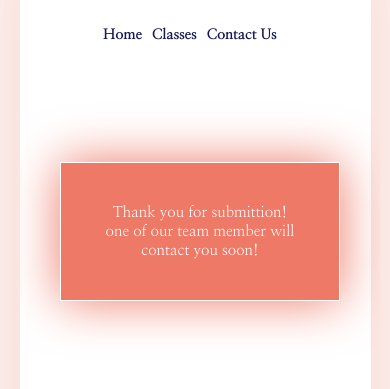
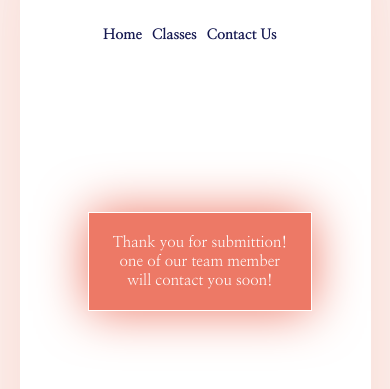
Before and after one commit to AmeenNoor/activeBeat-center, a plain HTML site: page thankyou.html in a window 390 px wide. Shown: the part 98-487 px from the top of the page. Drawn offline with Linux system fonts and the light colour scheme; a web font is replaced by a local one.

Commit message:
Add responsive styling to Thank You page for larger to medium screens

```diff
--- a/assets/css/style.css
+++ b/assets/css/style.css
@@ -398,13 +398,14 @@ label {
 #thank-container p,
 #error-container p {
     font-size: 30px;
-    margin: 200px;
+    margin-top: 100px;
+    margin-bottom: 400px;
     border: 1px solid white;
     text-align: center;
-    padding: 40px;
+    padding: 20px;
     box-shadow: 0 0 50px 0 #ed7966;
-    border-top-left-radius: 60px;
-    border-bottom-right-radius: 60px;
+    border-top-left-radius: 30px;
+    border-bottom-right-radius: 30px;
     background-color: #ed7966;
     color: white;
 }
@@ -449,7 +450,11 @@ label {
         width: 100%;
     }
 
-
+    .thankyou,
+    .error-message {
+        margin: 0 auto;
+        width: 80%;
+    }
 
 }
 
@@ -500,6 +505,8 @@ label {
     #about-us p,
     #classes-contianer>p,
     #thank-container p,
+    #error-container p,
+    #thank-container p,
     #error-container p {
         font-size: 20px;
     }
@@ -524,20 +531,6 @@ label {
     #booking-container form {
         width: 80%;
         border-bottom-right-radius: 0;
-    }
-
-    .thankyou,
-    .error-message {
-        margin: 0 auto;
-        width: 100%;
-    }
-
-    #thank-container p,
-    #error-container p {
-        font-size: 30px;
-        margin: 300px auto;
-        border-top-left-radius: 40px;
-        border-bottom-right-radius: 40px;
     }
 
 }
@@ -641,15 +634,9 @@ label {
         height: 170px;
     }
 
-    .thankyou,
-    .error-message {
-        margin: 0 auto;
-        width: 100%;
-    }
 
     #thank-container p,
     #error-container p {
-        margin: 50px auto;
         border-top-left-radius: 0;
         border-bottom-right-radius: 0;
     }
--- a/thankyou.html
+++ b/thankyou.html
@@ -36,11 +36,11 @@
     </header>
 
     <!-- THANK YOU MESSAGE SECTION -->
-    <section id="thank-container">
+    <div id="thank-container">
         <div class="thankyou">
             <p>Thank you for submittion! one of our team member will contact you soon!</p>
         </div>
-    </section>
+    </div>
 
     <footer>
         <!-- SOCIAL MEDIA SECTION -->
```
Also changed, not shown: 404.html (+1 -1 lines), bookclass.html (+4 -4 lines), contactus.html (+1 -1 lines), index.html (+2 -2 lines).
